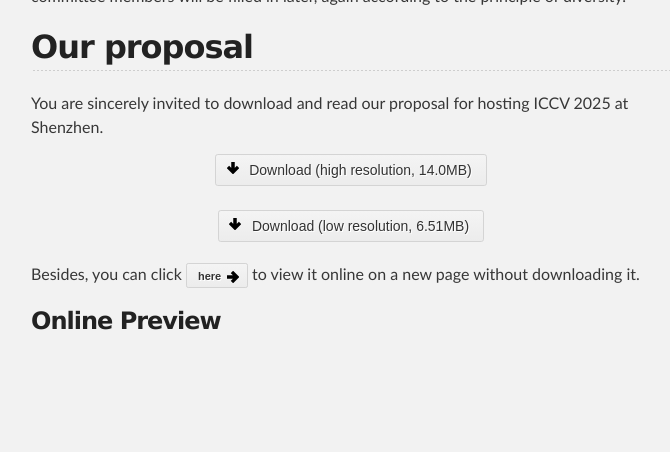
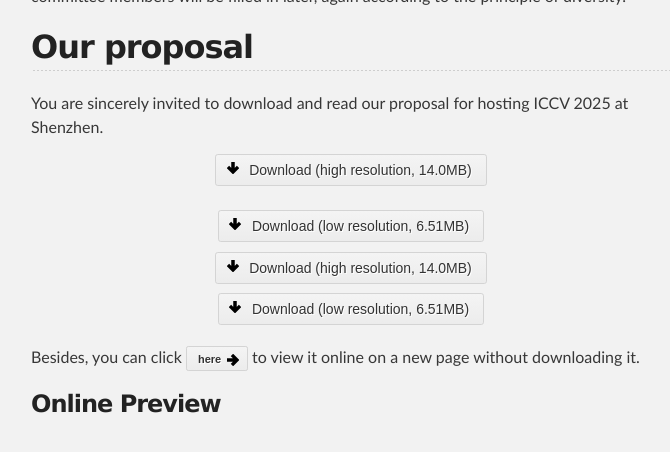
Before and after one commit to iccv2025shenzhen/iccv2025shenzhen, a Jekyll site: the page built from index.md, in a window 1280 px wide and 900 px high, scrolled down 2365 px. Shown: the top 452 px of the window, without its empty margins (289-959 px from the left). Built offline with Jekyll 4.4.1, drawn with Linux system fonts in a browser that asks for light colours; our own code applies the rules of GitHub Pages for plain Markdown files.

Commit message:
Update index.md

```diff
--- a/index.md
+++ b/index.md
@@ -71,6 +71,14 @@
 <a href="https://iccv2025shenzhen.github.io/assets/file/ICCV2025shenzhen_compact.pdf" class="button big icon arrowdown">Download (low resolution, 6.51MB)</a>
 </div>
 
+<div class="center-div">
+<a href="https://iccv2025shenzhen.github.io/assets/file/ICCV2025shenzhen.pdf" class="button big icon arrowdown">Download (high resolution, 14.0MB)</a>
+</div>
+
+<div class="center-div">
+<a href="https://iccv2025shenzhen.github.io/assets/file/ICCV2025shenzhen_compact.pdf" class="button big icon arrowdown">Download (low resolution, 6.51MB)</a>
+</div>
+
 Besides, you can click <a href="/ICCV2025shenzhen.html" class="button primary icon arrowright">here</a> to view it online on a new page without downloading it.
 
 ### Online Preview
```
